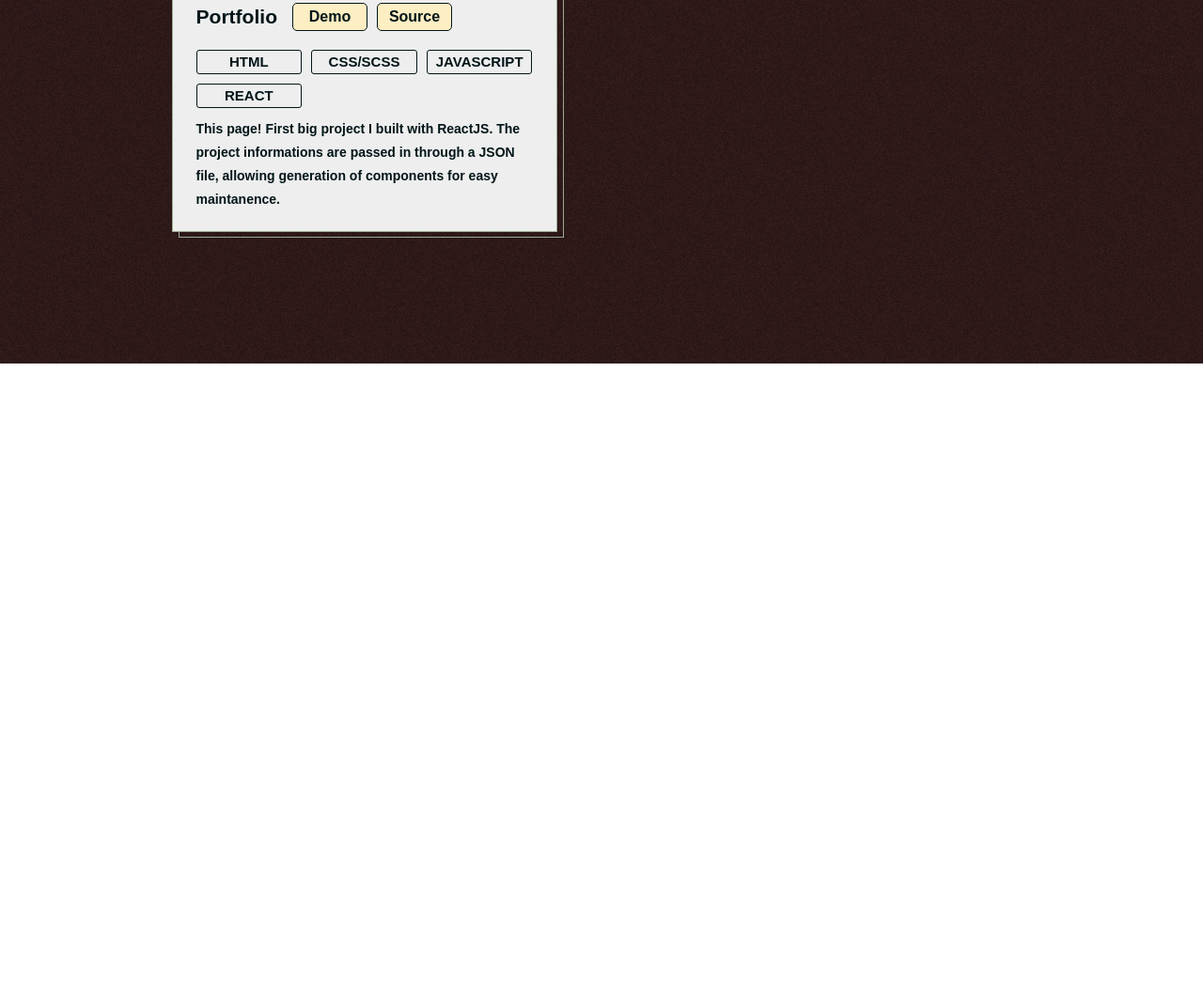
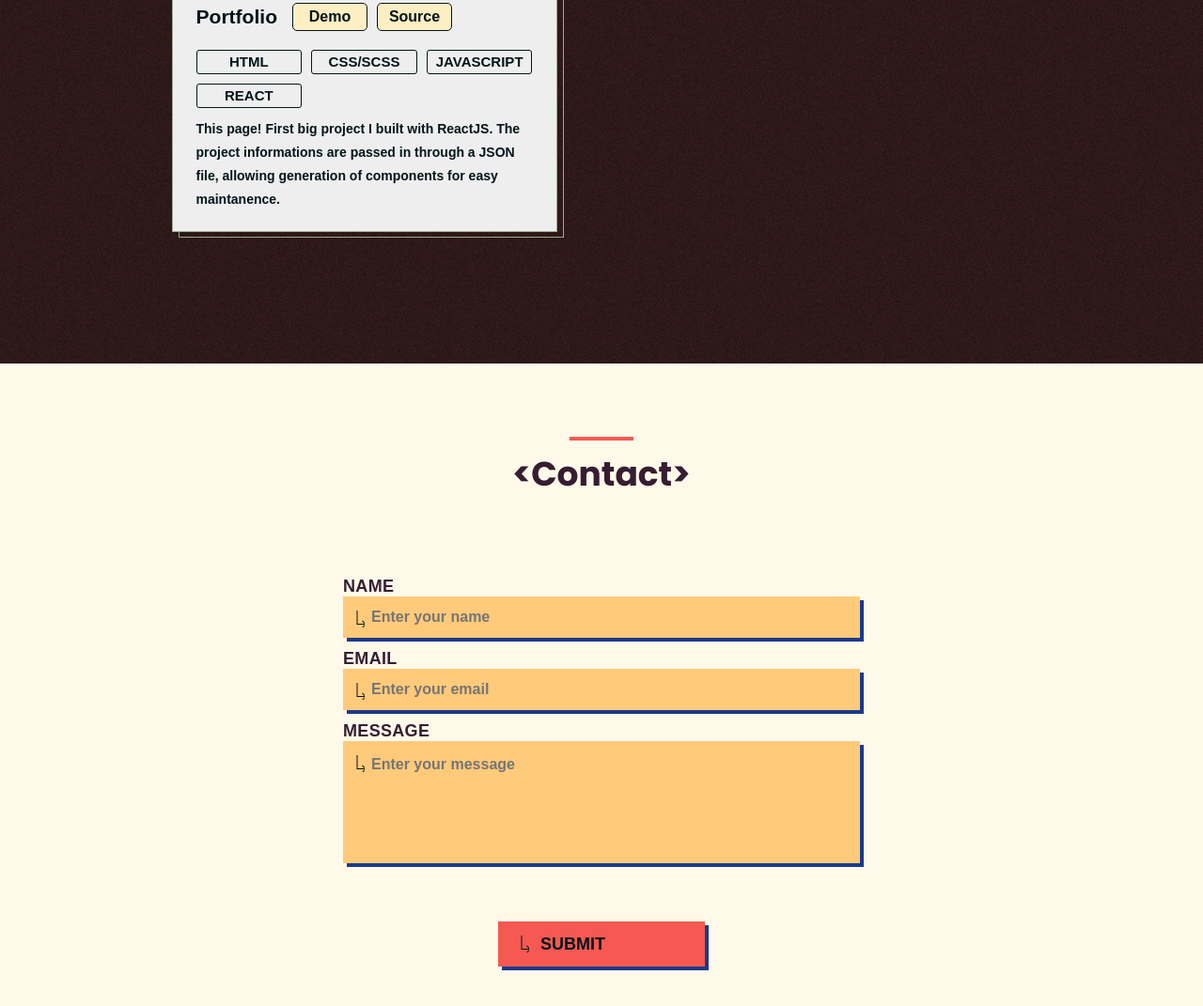
Before and after one commit to gzheng0214/portfolio, a React app: page / in a window 1280 px wide. Shown: the part 2961-4032 px from the top of the page at 94% size. Before the commit the page ends 3348 px from the top, so only its background shows below. Built offline with nearby package versions, Linux system fonts and the light colour scheme; a web font is replaced by a local one.

Commit message:
Added contact form and validation

```diff
--- /dev/null
+++ b/src/components/Contact.js
@@ -0,0 +1,97 @@
+/*
+ * @Author: Gavin
+ * @Date:   2021-02-10 15:16:41
+ * @Last Modified by:   Gavin
+ * @Last Modified time: 2021-02-10 17:18:17
+ */
+import React, { useState } from 'react';
+import Title from './Title';
+import ListItem from './ListItem';
+
+const Contact = () => {
+    const [name, setName] = useState("");
+    const [email, setEmail] = useState("");
+    const [message, setMessage] = useState("");
+    const [nameError, setNameError] = useState("");
+    const [emailError, setEmailError] = useState("");
+    const [messageError, setMessageError] = useState("");
+
+    const validate = () => {
+        let isValid = true;
+        if (!name) {
+            setNameError("Name cannot be blank");
+            isValid = false;
+        } else {
+        	setNameError("");
+        }
+        if (!email.includes("@")) {
+            setEmailError("Invalid email");
+            isValid = false;
+        } else {
+        	setEmailError("");
+        }
+        if (!message) {
+            setMessageError("Message cannot be blank");
+            isValid = false;
+        } else {
+        	setMessageError("");
+        }
+        return isValid;
+    }
+
+    const handleChange = (e) => {
+        switch (e.target.name) {
+            case "name":
+                setName(e.target.value);
+                break;
+            case "email":
+                setEmail(e.target.value);
+                break;
+            case "message":
+                setMessage(e.target.value);
+                break;
+            default:
+                return;
+        }
+    };
+
+    const handleSubmit = (e) => {
+        const isValid = validate();
+        if (isValid) {
+        	setName("");
+        	setEmail("");
+        	setMessage("");
+        	setNameError("");
+        	setEmailError("");
+        	setMessageError("");
+        }
+    };
+
+    return (
+        <section className="contact">
+		<Title text="<Contact>" />
+		<form name="contact" method="POST" onSubmit={handleSubmit} data-netlify="true">
+		<div className="input">
+		<label htmlFor="name">Name</label>
+		<p style={{color: 'red', fontSize: '1.4rem'}}>{nameError}</p>
+		<input type="text" id="name" name="name" placeholder="Enter your name" onChange={handleChange} value={name} />
+		</div>
+		<div className="input">
+		<label htmlFor="email">Email</label>
+		<p style={{color: 'red', fontSize: '1.4rem'}}>{emailError}</p>
+		<input type="text" id="email" name="email" placeholder="Enter your email" onChange={handleChange} value={email} />
+		</div>
+		<div className="input">
+		<label htmlFor="message">Message</label>
+		<p style={{color: 'red', fontSize: '1.4rem'}}>{messageError}</p>
+		<textarea id="message" name="message" placeholder="Enter your message" onChange={handleChange} value={message} ></textarea>
+		</div>
+		<div className="input">
+		<button type="submit"><ListItem text="Submit" on/></button>
+		</div>
+		</form>
+	</section>
+    );
+};
+
+export default Contact;
--- a/src/pages/Home.js
+++ b/src/pages/Home.js
@@ -2,13 +2,14 @@
 * @Author: Gavin
 * @Date:   2021-01-29 19:11:25
 * @Last Modified by:   Gavin
-* @Last Modified time: 2021-02-09 15:47:28
+* @Last Modified time: 2021-02-10 15:18:38
 */
 import React from 'react';
 import About from '../components/About';
 import Hero from '../components/Hero';
 import ListSkills from '../components/ListSkills';
 import Projects from '../components/Projects';
+import Contact from '../components/Contact';
 
 const App = () => {
 	return (
@@ -17,6 +18,7 @@ const App = () => {
 		<ListSkills />
 		<About />
 		<Projects />
+		<Contact />
 		</React.Fragment>
 	);
 }
--- a/src/scss/_Card.scss
+++ b/src/scss/_Card.scss
@@ -2,7 +2,7 @@
 * @Author: Gavin
 * @Date:   2021-02-10 00:37:15
 * @Last Modified by:   Gavin
-* @Last Modified time: 2021-02-10 04:36:16
+* @Last Modified time: 2021-02-10 15:24:34
 */
 .card {
     width: 41rem;
@@ -42,6 +42,10 @@
         left: 7px;
         border: 1px solid $color-sea-green;
         z-index: -1;
+
+        @media screen and (max-width: 43.75em) {
+            left: 5px;
+        }
     }
 
     &__text {
--- /dev/null
+++ b/src/scss/_Contact.scss
@@ -0,0 +1,114 @@
+/*
+* @Author: Gavin
+* @Date:   2021-02-10 15:16:50
+* @Last Modified by:   Gavin
+* @Last Modified time: 2021-02-10 16:44:35
+*/
+.contact {
+    padding-top: 7.8rem;
+    padding-left: 15rem;
+    padding-right: 15rem;
+    padding-bottom: 8rem;
+    background-color: $color-floral-white;
+    display: flex;
+    flex-direction: column;
+    align-items: center;
+
+    @media screen and (max-width: 75em) {
+        padding-left: 7rem;
+        padding-right: 7rem;
+    }
+
+    @media screen and (max-width: 56.25em) {
+        padding-left: 4rem;
+        padding-right: 4rem;
+    }
+
+    @media screen and (max-width: 47.8125em) {
+        padding-left: 3.2rem;
+        padding-right: 3.2rem;
+    }
+
+    .title {
+        h1 {
+            color: $color-dark-purple;
+        }
+
+        margin-bottom: 8.6rem;
+    }
+
+    form {
+        display: grid;
+        grid-template-columns: minmax(25rem, 55rem);
+
+        .input {
+            display: flex;
+            flex-direction: column;
+
+            label {
+                color: $color-dark-purple;
+                font-weight: 700;
+                letter-spacing: .32px;
+                text-transform: uppercase;
+            }
+
+            input,
+            textarea {
+                width: 100%;
+                border: none;
+                background: url(../images/arrow.svg) no-repeat scroll 14px 15px;
+                background-color: $color-beige;
+                font-family: 'Lekton', sans-serif;
+                font-weight: 700;
+                font-size: 1.6rem;
+                padding: 1.6rem 3rem;
+
+                &:focus {
+                    outline: 2px solid $color-orange;
+                }
+            }
+
+            textarea {
+                resize: none;
+                height: 13rem;
+            }
+
+            button {
+                margin-top: 5rem;
+                width: 22rem;
+                height: 4.8rem;
+                align-self: center;
+                background-color: $color-orange;
+                display: flex;
+                align-items: center;
+                padding-left: 2.4rem;
+                font-family: 'Lekton', sans-serif;
+                border: none;
+                cursor: pointer;
+                transition: background-color .3s;
+
+                &:focus {
+                	outline: 2px solid $color-black;
+                }
+
+                &:hover {
+                    background-color: darken($color-orange, 8%);
+                }
+            }
+
+            input,
+            textarea,
+            button {
+                box-shadow: 4px 4px 0px $color-dark-blue;
+            }
+
+            &:not(:last-child) {
+                margin-bottom: 1.2rem;
+
+                input {
+                    height: 4.4rem;
+                }
+            }
+        }
+    }
+}
--- a/src/scss/main.scss
+++ b/src/scss/main.scss
@@ -2,7 +2,7 @@
 * @Author: Gavin
 * @Date:   2021-01-29 19:23:04
 * @Last Modified by:   Gavin
-* @Last Modified time: 2021-02-10 00:37:22
+* @Last Modified time: 2021-02-10 15:16:57
 */
 
 @import 'base';
@@ -11,6 +11,7 @@
 
 @import 'About';
 @import 'Card';
+@import 'Contact';
 @import 'Hero';
 @import 'ListItem';
 @import 'ListSkills';
```
